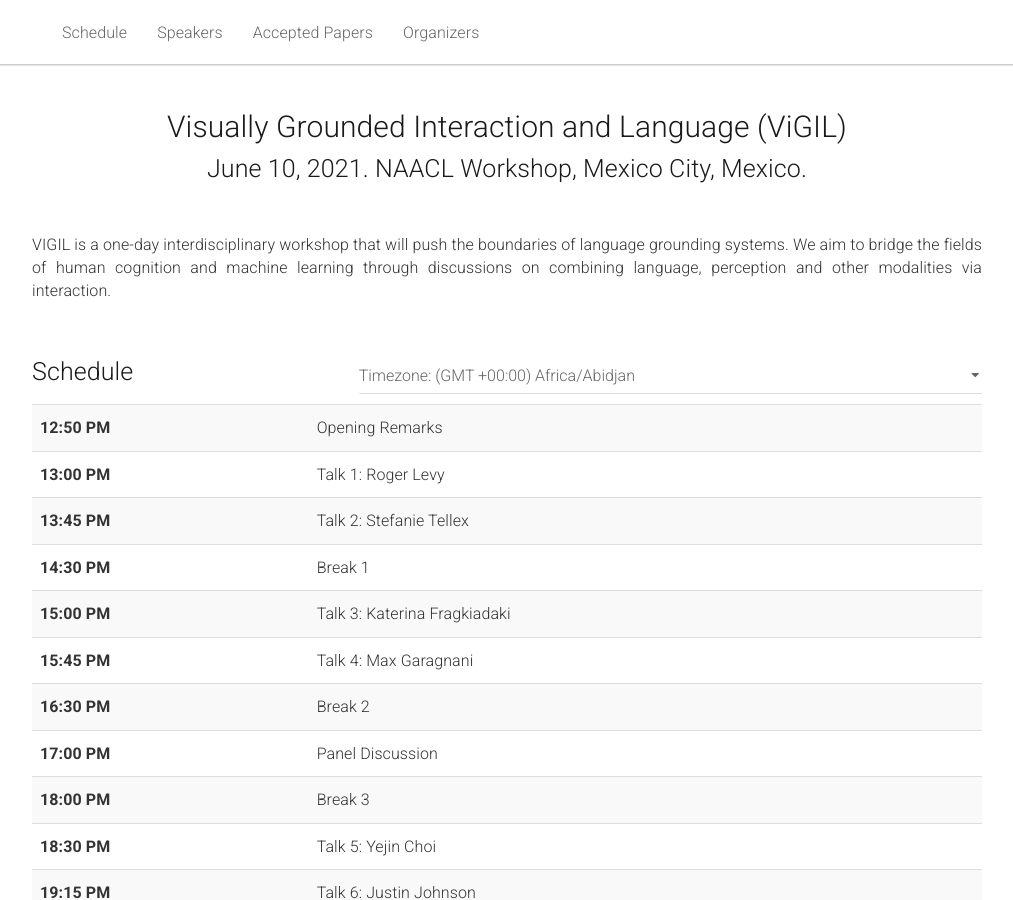
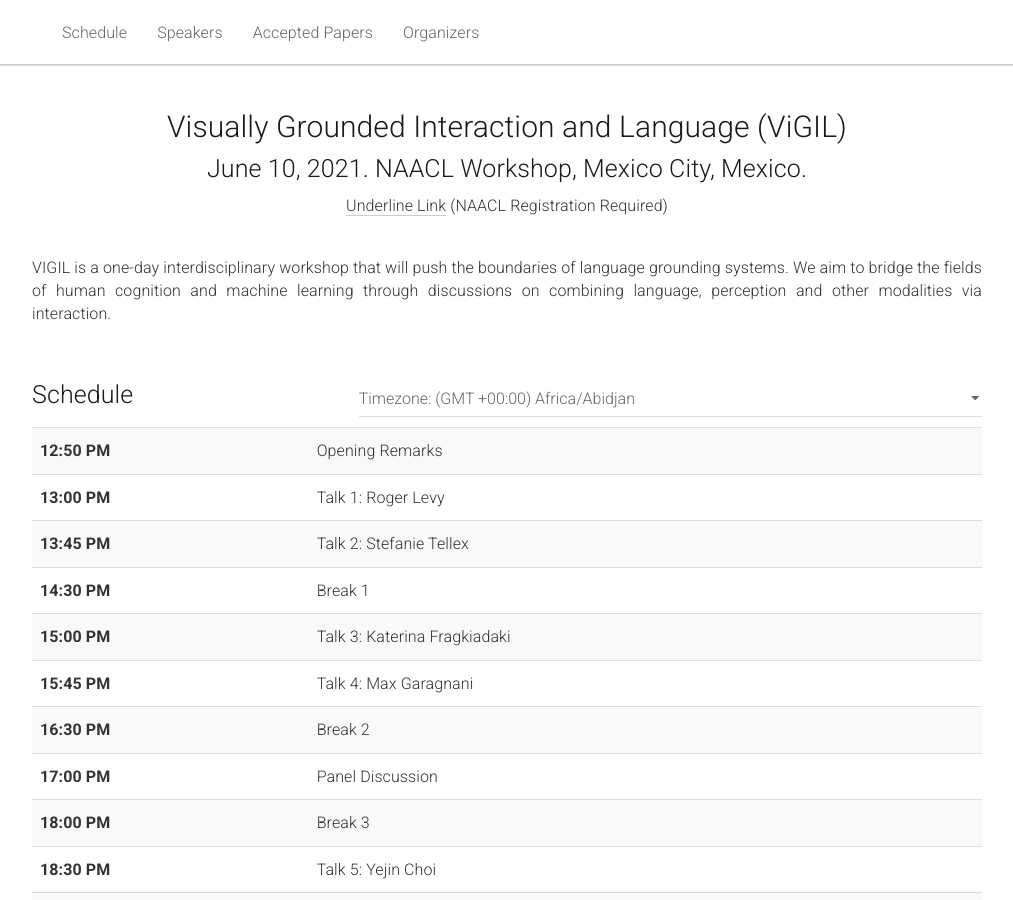
Before and after one commit to vigilworkshop/vigilworkshop.github.io, a Jekyll site: the page built from _pages/home.md, in a window 1280 px wide and 900 px high. Shown: the whole window, without its empty margins (133-1146 px from the left). Built offline with Jekyll 4.4.1, drawn with Linux system fonts in a browser that asks for light colours.

Commit message:
Update home.md

```diff
--- a/_pages/home.md
+++ b/_pages/home.md
@@ -14,6 +14,7 @@ acknowledgements: ""
   <div class="col-xs-12">
     <center><h1>Visually Grounded Interaction and Language (ViGIL)</h1></center>
     <center><h2>June 10, 2021. NAACL Workshop, Mexico City, Mexico.</h2></center>
+    <center><a href="https://underline.io/events/122/sessions?eventSessionId=4293" target="_blank">Underline Link</a> (NAACL Registration Required)</center>
   </div>
 </div>
 
```
